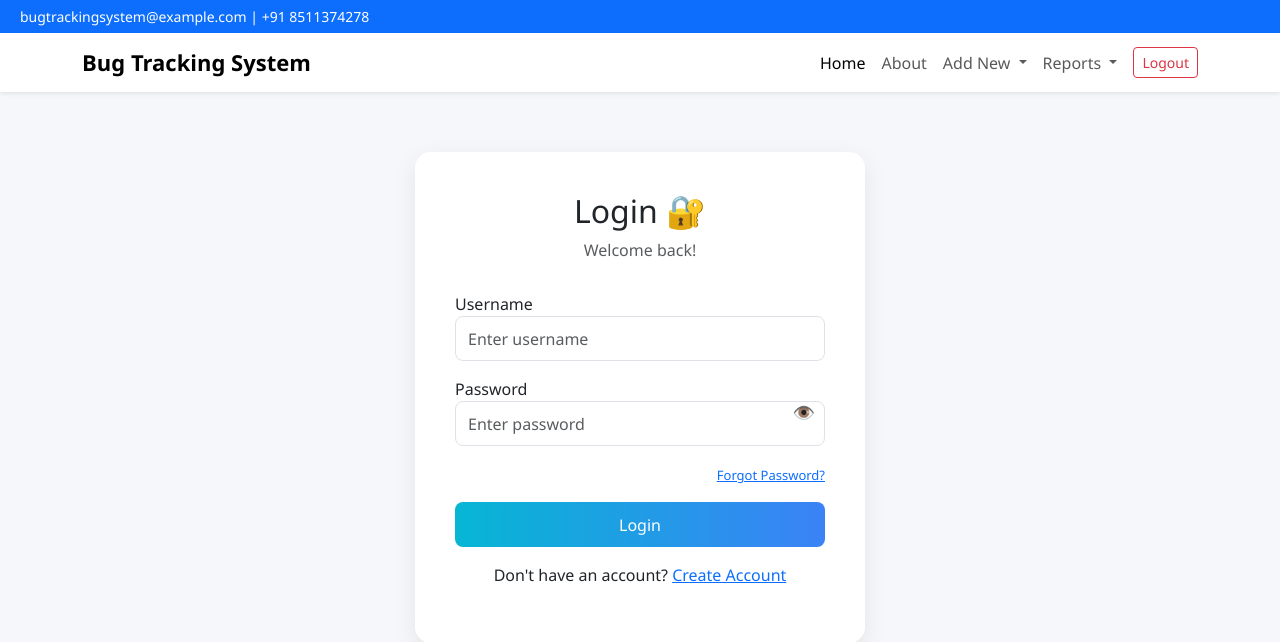
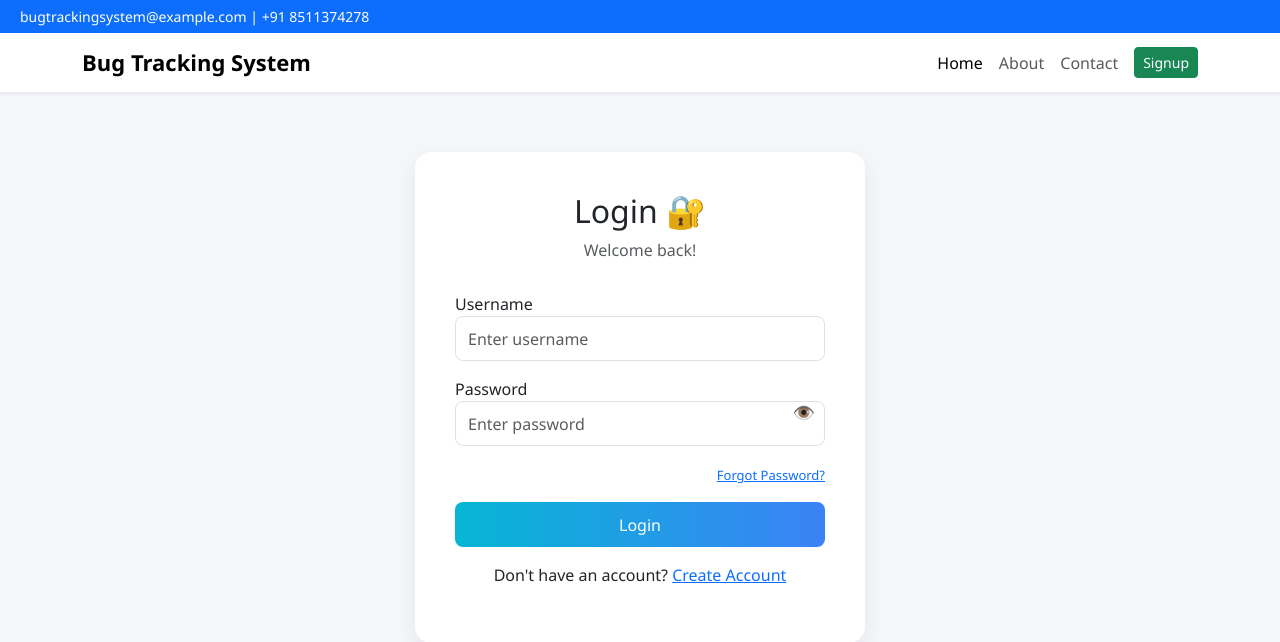
Before and after one commit to siddharthmehta2222-hub/bug-tracking-system-django, a Django app: page /login/ in a window 1280 px wide. Shown: the top 642 px of the page. Run offline with Django 5.2, Linux system fonts and the light colour scheme.

Commit message:
update login page

```diff
--- a/core/templates/core/base.html
+++ b/core/templates/core/base.html
@@ -82,26 +82,36 @@
     </button>
 
     <div class="collapse navbar-collapse" id="menu">
+
+        {% block navbar %}
+
         <ul class="navbar-nav ms-auto align-items-center">
 
+            <!-- ALWAYS -->
             <li class="nav-item">
                 <a class="nav-link active" href="/">Home</a>
             </li>
 
             <li class="nav-item">
-                <a class="nav-link" href="#">About</a>
+                <a class="nav-link" href="/">About</a>
             </li>
+
+            <li class="nav-item">
+                <a class="nav-link" href="/">Contact</a>
+            </li>
+
+            {% if request.user.is_authenticated %}
+
+                <!-- ✅ AFTER LOGIN -->
 
                 <li class="nav-item dropdown">
                     <a class="nav-link dropdown-toggle" data-bs-toggle="dropdown" href="#">
                         Add New
                     </a>
                     <ul class="dropdown-menu shadow-sm">
-
                         <li><a class="dropdown-item" href="#">Add New Bug</a></li>
                         <li><a class="dropdown-item" href="#">Add New Project</a></li>
                         <li><a class="dropdown-item" href="{% url 'add_user' %}">Add New User</a></li>
-
                     </ul>
                 </li>
 
@@ -109,7 +119,6 @@
                     <a class="nav-link dropdown-toggle" data-bs-toggle="dropdown" href="#">
                         Reports
                     </a>
-
                     <ul class="dropdown-menu">
                         <li><a class="dropdown-item" href="{% url 'bug_list' %}">Bug Report</a></li>
                         <li><a class="dropdown-item" href="{% url 'user_list' %}">User List</a></li>
@@ -126,12 +135,54 @@
                     </form>
                 </li>
 
+            {% else %}
+
+                {% if request.path == '/login/' %}
+
+                    <!-- ✅ LOGIN PAGE → ONLY SIGNUP -->
+                    <li class="nav-item ms-2">
+                        <a class="btn btn-success btn-sm" href="{% url 'signup' %}">
+                            Signup
+                        </a>
+                    </li>
+
+                {% elif request.path == '/signup/' %}
+
+                    <!-- ✅ SIGNUP PAGE → ONLY LOGIN -->
+                    <li class="nav-item ms-2">
+                        <a class="btn btn-outline-primary btn-sm" href="{% url 'login' %}">
+                            Login
+                        </a>
+                    </li>
+
+                {% else %}
+
+                    <!-- ✅ OTHER PAGES -->
+                    <li class="nav-item ms-2">
+                        <a class="btn btn-outline-primary btn-sm" href="{% url 'login' %}">
+                            Login
+                        </a>
+                    </li>
+
+                    <li class="nav-item ms-2">
+                        <a class="btn btn-success btn-sm" href="{% url 'signup' %}">
+                            Signup
+                        </a>
+                    </li>
+
+                {% endif %}
+
+            {% endif %}
+
         </ul>
+
+        {% endblock %}
+
     </div>
 </div>
 </nav>
 
-<!-- ✅ TOAST MESSAGE (NEW) -->
+<!-- ✅ TOAST MESSAGE -->
 {% if messages %}
 <div class="position-fixed top-0 end-0 p-3" style="z-index:9999;">
     {% for message in messages %}
@@ -192,7 +243,7 @@
 <!-- BOOTSTRAP JS -->
 <script src="https://cdn.jsdelivr.net/npm/bootstrap@5.3.2/dist/js/bootstrap.bundle.min.js"></script>
 
-<!-- ✅ AUTO HIDE TOAST -->
+<!-- AUTO HIDE TOAST -->
 <script>
 setTimeout(()=>{
     document.querySelectorAll('.toast').forEach(t => t.remove());
@@ -200,4 +251,4 @@ setTimeout(()=>{
 </script>
 
 </body>
-</html
+</html>
--- a/core/urls.py
+++ b/core/urls.py
@@ -49,4 +49,7 @@ urlpatterns = [
     path('bug/edit/<int:id>/', views.edit_bug, name='edit_bug'),
     path('bug/status/<int:id>/<str:status>/', views.change_status, name='change_status'),
     path('bug/delete/<int:id>/', views.delete_bug, name='delete_bug'),
+    path('about/', views.about, name='about'),
+    path('contact/', views.contact, name='contact')
+
 ]
--- a/core/views.py
+++ b/core/views.py
@@ -54,6 +54,7 @@ def userSignupView(request):
 # LOGIN
 # ==================================================
 def loginView(request):
+    next_url = request.GET.get('next')
     if request.method == "POST":
         email = request.POST.get("email")
         password = request.POST.get("password")
@@ -472,3 +473,16 @@ def export_bugs_pdf(request):
 def user_report(request):
     users = User.objects.all().order_by('-id')
     return render(request, 'core/user_report.html', {'users': users})
+
+# ==================================================
+# ABOUT PAGE
+# ==================================================
+def about(request):
+    return render(request, 'core/about.html')
+
+
+# ==================================================
+# CONTACT PAGE
+# ==================================================
+def contact(request):
+    return render(request, 'core/contact.html')
```
Also changed, not shown: core/templates/core/login.html (+3 -18 lines). Lines whose indentation alone changed are shown as unchanged.
